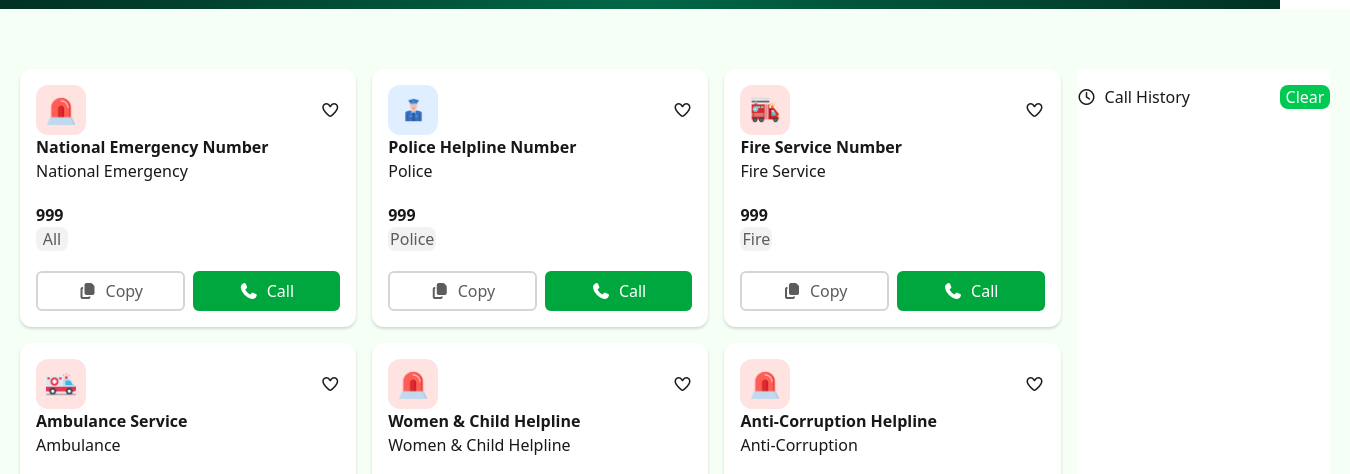
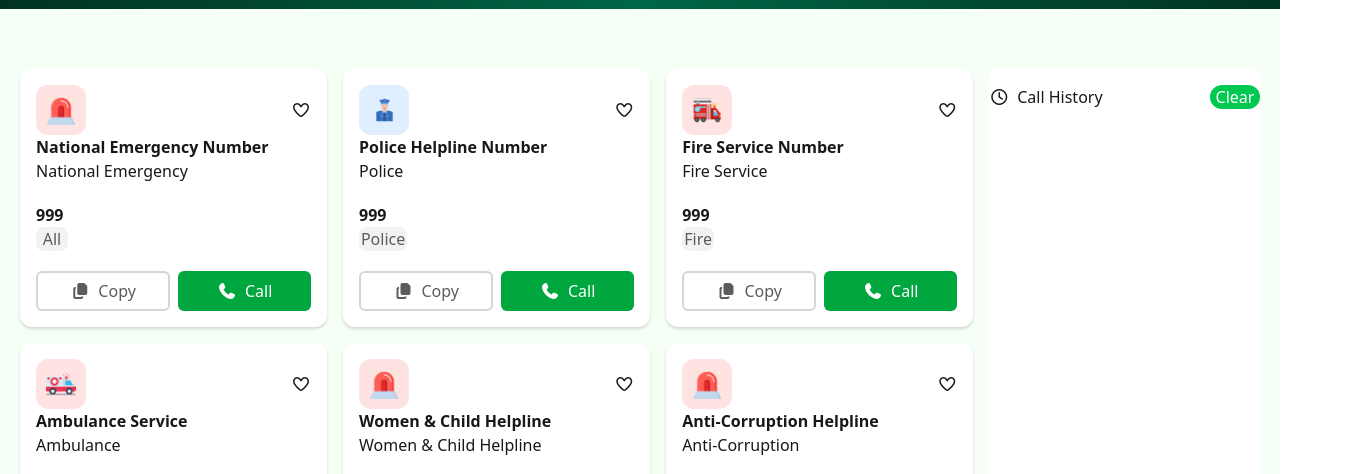
Before and after one commit to Shuvro882/Assigment-5, a plain HTML site: page index.html in a window 1280 px wide. Shown: the part 273-747 px from the top of the page, 1350 px wide, since content can reach past the window. Drawn offline with nearby package versions, Linux system fonts and the light colour scheme.

Commit message:
added some new responsive purpose code and implement this

```diff
--- a/index.html
+++ b/index.html
@@ -13,7 +13,7 @@
      <link rel="stylesheet" href="https://cdnjs.cloudflare.com/ajax/libs/font-awesome/7.0.0/css/all.min.css" integrity="sha512-DxV+EoADOkOygM4IR9yXP8Sb2qwgidEmeqAEmDKIOfPRQZOWbXCzLC6vjbZyy0vPisbH2SyW27+ddLVCN+OMzQ==" crossorigin="anonymous" referrerpolicy="no-referrer" />
 </head>
 <body>
-    <div class=" bg-white  mx-auto flex justify-between items-center p-4 ">
+    <div class="w-full bg-white mx-auto flex justify-between items-center p-4">
         <div class=" flex items-center">
             <img src="./assets/logo.png" alt="" class="h-[50px] w-[50px]">
             <h1 class="ml-2 text-[#006747] font-semibold">Emergency<br>Service</h1>
@@ -33,7 +33,7 @@
         </div>
     </div>
 
-    <div class="mx-auto p-3  flex flex-col items-center bg-gradient-to-r from-[#013123] via-[#006747] to-[#013223]">
+    <div class=" w-full mx-auto p-3 flex flex-col items-center bg-gradient-to-r from-[#013123] via-[#006747] to-[#013223]">
         <img src="./assets/logo-dark.png" alt="" class="h-[92px] w-[92px] ">
         <h1 class="text-white font-bold text-[40px]">Emergency Service Directory</h1>
         <p class="text-white font-semibold">Government Emergency Services at Your Fingertip – A Project by
@@ -41,10 +41,10 @@
     </div>
 
 
-<div class="flex w-[1350px] mx-auto gap-x-4 bg-[#f5fff6] p-5">
+<div class="flex flex-col lg:flex-row w-full mx-auto gap-4 bg-[#f5fff6] p-5">
 
 
-<div class="grid grid-cols-3 grid-rows-3 gap-4 mt-10 mb-10">
+<div class="grid grid-cols-1 sm:grid-cols-1 md:grid-cols-2 lg:grid-cols-3 gap-4 mt-10 mb-10">
 
     <div class="bg-white rounded-xl shadow-[0_2px_3px_0_#00000026]">
        <div class="p-4">
@@ -283,14 +283,14 @@
 
 </div>
 
-<div class="w-[300px] bg-white mt-10 mb-10">
+<div class="w-full lg:w-[350px] bg-white mt-10 mb-10 rounded-lg">
     <div class="mt-4 flex justify-between">
         <div class="flex items-center gap-2">
         <i class="fa-regular fa-clock"></i>
         <h2>Call History</h2>
     </div>
     <div>
-        <button class="bg-green-500 w-[50px] text-white rounded-lg">Clear</button>
+        <button class="bg-green-500 w-[50px] text-white rounded-full">Clear</button>
     </div>
     </div>
   </div>
```
